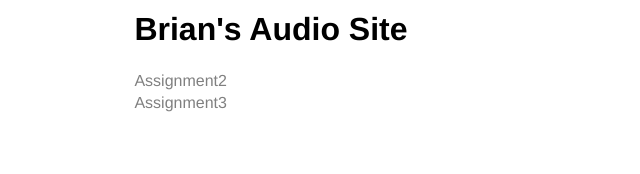
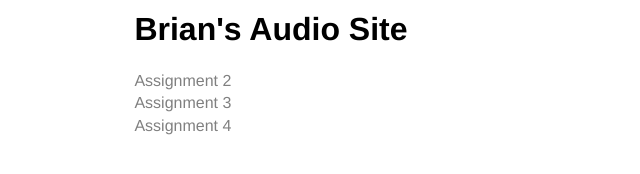
Before and after one commit to briankangmh/Audio-Website, a plain HTML site: page index.html in a window 1280 px wide. Shown: the part 258-432 px from the top of the page, without its empty margins (0-640 px from the left). Drawn offline with Linux system fonts and the light colour scheme.

Commit message:
Update index.html

```diff
--- a/index.html
+++ b/index.html
@@ -13,8 +13,10 @@
       </div>
 
       <div class=" links">
-        <a href = "https://soundcloud.com/user-510165537/assignment-2-really-updated"> Assignment2 </a>
-        <a href = "https://soundcloud.com/user-510165537/assignment-3"> Assignment3 </a>
+        <a href = "https://soundcloud.com/user-510165537/assignment-2-really-updated"> Assignment 2</a>
+        <a href = "https://soundcloud.com/user-510165537/assignment-3"> Assignment 3</a>
+        <a href = "https://soundcloud.com/user-510165537/assignment-4">Assignment 4</a>
+
       </div>
 
     </div>
```
